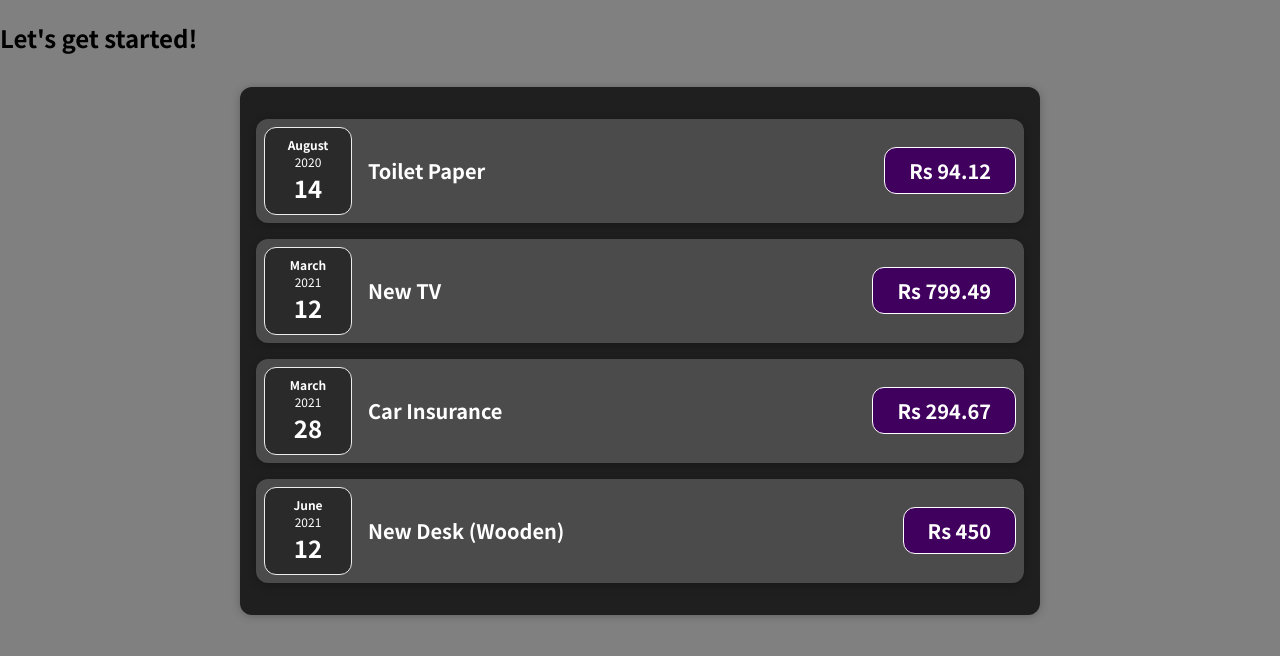
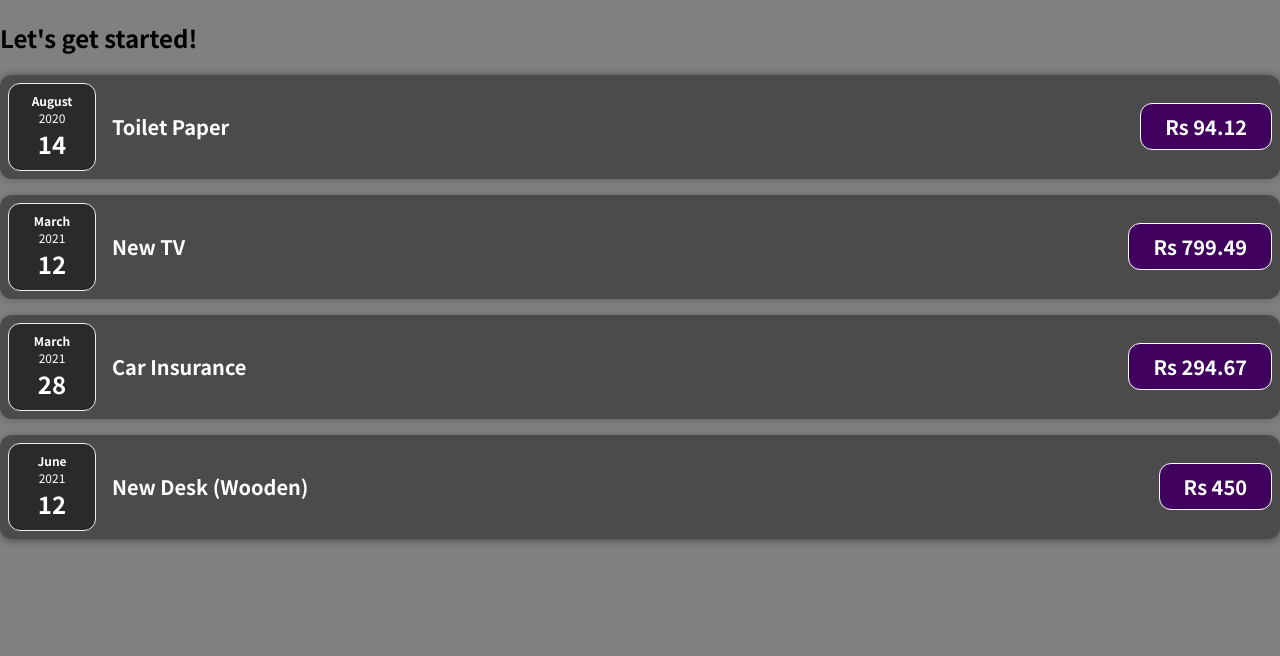
Before and after one commit to jatinKhachane/expense-tracker, a JavaScript app: page / in a window 1280 px wide. Shown: the top 656 px of the page. Built offline with nearby package versions, Linux system fonts and the light colour scheme.

Commit message:
Wrapper component -- props.children

```diff
--- /dev/null
+++ b/src/components/Card.css
@@ -0,0 +1,4 @@
+.card {
+  border-radius: 12px;
+  box-shadow: 0 1px 8px rgba(0, 0, 0, 0.25);
+}
--- /dev/null
+++ b/src/components/Card.js
@@ -0,0 +1,8 @@
+import "./Card.css";
+
+function Card(props) {
+  const classes = "card " + props.class;
+  return <div className={classes}>{props.children}</div>;
+}
+
+export default Card;
--- a/src/components/ExpenseItem.css
+++ b/src/components/ExpenseItem.css
@@ -2,10 +2,8 @@
   display: flex;
   justify-content: space-between;
   align-items: center;
-  box-shadow: 0 2px 8px rgba(0, 0, 0, 0.25);
   padding: 0.5rem;
   margin: 1rem 0;
-  border-radius: 12px;
   background-color: #4b4b4b;
 }
 
--- a/src/components/ExpenseItem.js
+++ b/src/components/ExpenseItem.js
@@ -1,15 +1,16 @@
 import ExpenseDate from "./ExpenseDate";
+import Card from "./Card";
 import "./ExpenseItem.css";
 
 function ExpenseItem(props) {
   return (
-    <div className="expense-item">
+    <Card class="expense-item">
       <ExpenseDate date={props.date} />
       <div className="expense-item__description">
         <h2>{props.title}</h2>
         <div className="expense-item__price">Rs {props.amount}</div>
       </div>
-    </div>
+    </Card>
   );
 }
 
--- a/src/components/Expenses.css
+++ b/src/components/Expenses.css
@@ -4,6 +4,4 @@
   margin: 2rem auto;
   width: 50rem;
   max-width: 95%;
-  border-radius: 12px;
-  box-shadow: 0 1px 8px rgba(0, 0, 0, 0.25);
 }
--- a/src/components/Expenses.js
+++ b/src/components/Expenses.js
@@ -1,9 +1,11 @@
 import ExpenseItem from "./ExpenseItem";
+import Card from "./Card";
+
 import "./Expenses.css";
 
 function Expenses(props) {
   return (
-    <div className="expenses">
+    <Card>
       <ExpenseItem
         title={props.items[0].title}
         amount={props.items[0].amount}
@@ -24,7 +26,7 @@
         amount={props.items[3].amount}
         date={props.items[3].date}
       />
-    </div>
+    </Card>
   );
 }
 
```
